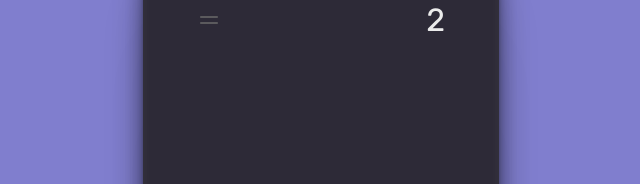
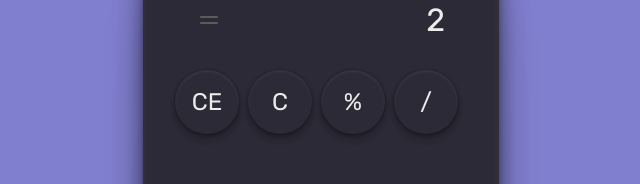
Before and after one commit to eduardamirelly/calculator-boracodar, a React (Vite) app: page / in a window 1280 px wide. Shown: the part 205-389 px from the top of the page, without its empty margins (319-959 px from the left). Built offline with nearby package versions, Linux system fonts and the light colour scheme.

Commit message:
:lipstick: key styles

```diff
--- a/src/App.tsx
+++ b/src/App.tsx
@@ -1,4 +1,5 @@
 import { Equals } from 'phosphor-react';
+import { Key } from './components/Key';
 import './global.css';
 
 function App() {
@@ -13,6 +14,13 @@ function App() {
           <span className="text-[2rem]">2</span>
         </div>
       </div>
+
+      <div className="body-calculator">
+        <Key keyName="CE" />
+        <Key keyName="C" />
+        <Key keyName="%" />
+        <Key keyName="/" />
+      </div>
     </div>
   )
 }
--- a/src/components/Key.tsx
+++ b/src/components/Key.tsx
@@ -5,7 +5,7 @@ interface KeyProps {
 
 export function Key({ keyName }: KeyProps) {
   return (
-    <div>
+    <div className="body-calculator-key">
       {keyName}
     </div>
   )
--- a/src/global.css
+++ b/src/global.css
@@ -3,11 +3,11 @@
 @tailwind utilities;
 
 .bg-calculator {
-  @apply bg-[#2D2A37] w-[356px] h-[566px] rounded-[3rem] shadow-calculatorBg text-[#EBEBEB] px-8 pt-12 pb-8;
+  @apply bg-[#2D2A37] w-[356px] h-[566px] rounded-[3rem] shadow-calculatorShadow text-[#EBEBEB] px-8 pt-12 pb-8;
 }
 
 .head-calculator {
-  @apply flex flex-col gap-2 items-end justify-center px-[1.375rem];
+  @apply flex flex-col gap-2 items-end justify-center px-[1.375rem] mb-[1.625rem];
 }
 
 .head-calculator-operations {
@@ -17,3 +17,11 @@
 .head-calculator-result {
   @apply w-full flex justify-between items-center;
 }
+
+.body-calculator {
+  @apply grid grid-cols-4;
+}
+
+.body-calculator-key {
+  @apply w-16 h-16 bg-[#2D2A37] rounded-full shadow-keyShadow flex items-center justify-center text-2xl;
+}
--- a/tailwind.config.cjs
+++ b/tailwind.config.cjs
@@ -7,7 +7,8 @@ module.exports = {
         sans: ['Rubik', 'sans-serif'],
       },
       boxShadow: {
-        calculatorBg: '0px 4px 4px rgba(0, 0, 0, 0.25), 0px 188px 52px rgba(0, 0, 0, 0.01), 0px 120px 48px rgba(0, 0, 0, 0.04), 0px 68px 41px rgba(0, 0, 0, 0.15), 0px 30px 30px rgba(0, 0, 0, 0.26), 0px 8px 17px rgba(0, 0, 0, 0.29), inset 0px 6px 8px rgba(255, 255, 255, 0.1), inset 0px -4px 5px rgba(0, 0, 0, 0.22)',
+        calculatorShadow: '0px 4px 4px rgba(0, 0, 0, 0.25), 0px 188px 52px rgba(0, 0, 0, 0.01), 0px 120px 48px rgba(0, 0, 0, 0.04), 0px 68px 41px rgba(0, 0, 0, 0.15), 0px 30px 30px rgba(0, 0, 0, 0.26), 0px 8px 17px rgba(0, 0, 0, 0.29), inset 0px 6px 8px rgba(255, 255, 255, 0.1), inset 0px -4px 5px rgba(0, 0, 0, 0.22)',
+        keyShadow: '0px 11px 7px rgba(0, 0, 0, 0.01), 0px 7px 7px rgba(0, 0, 0, 0.04), 0px 4px 6px rgba(0, 0, 0, 0.1), 0px 2px 4px rgba(0, 0, 0, 0.26), 0px 0px 2px rgba(0, 0, 0, 0.29), inset 0px 2px 3px rgba(255, 255, 255, 0.06)',
       },
     },
   },
```
